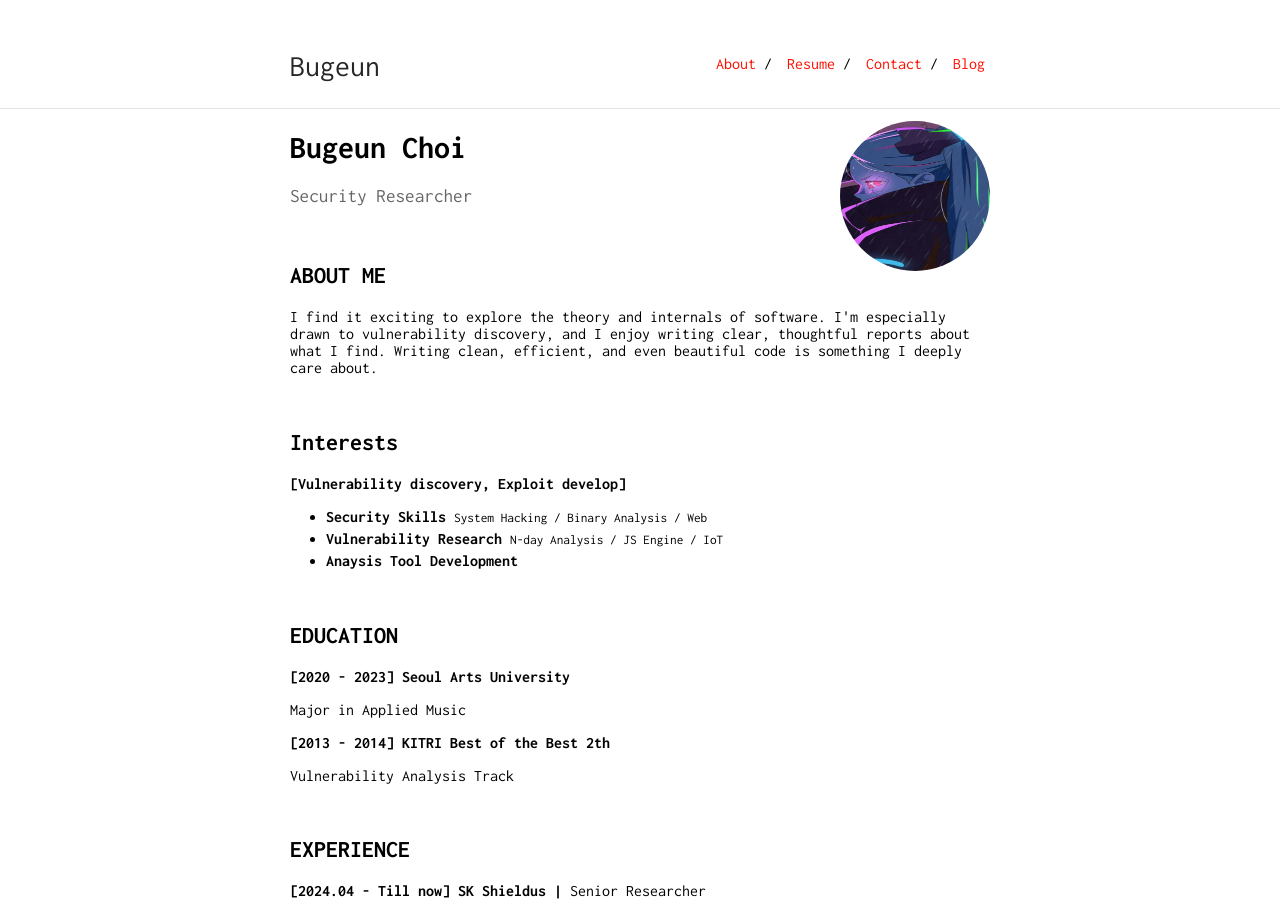
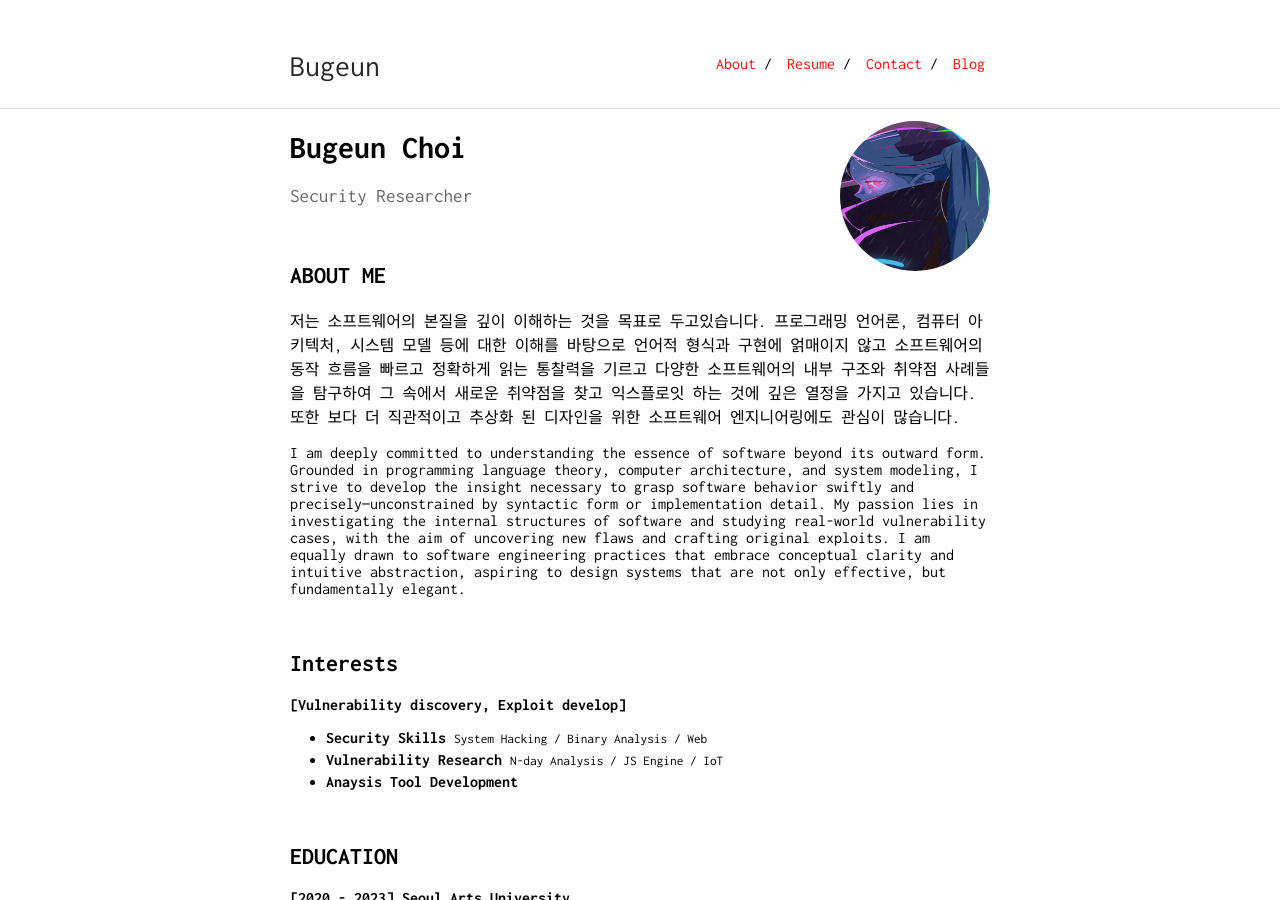
Before and after one commit to Bugeun/bugeun.github.io, a Jekyll site: the page built from index.md, in a window 1280 px wide and 900 px high. Built offline with Jekyll 4.4.1, drawn with Linux system fonts in a browser that asks for light colours.

Commit message:
Update index.md

```diff
--- a/index.md
+++ b/index.md
@@ -11,10 +11,20 @@ Security Researcher
 
 ## ABOUT ME
 
+<p>
+저는 소프트웨어의 본질을 깊이 이해하는 것을 목표로 두고있습니다.
 
-<p>I find it exciting to explore the theory and internals of software.
-I'm especially drawn to vulnerability discovery, and I enjoy writing clear, thoughtful reports about what I find.
-Writing clean, efficient, and even beautiful code is something I deeply care about.</p>
+프로그래밍 언어론, 컴퓨터 아키텍처, 시스템 모델 등에 대한 이해를 바탕으로 언어적 형식과 구현에 얽매이지 않고 소프트웨어의 동작 흐름을 빠르고 정확하게 읽는 통찰력을 기르고
+다양한 소프트웨어의 내부 구조와 취약점 사례들을 탐구하여 그 속에서 새로운 취약점을 찾고 익스플로잇 하는 것에 깊은 열정을 가지고 있습니다.
+
+또한 보다 더 직관적이고 추상화 된 디자인을 위한 소프트웨어 엔지니어링에도 관심이 많습니다.
+</p>
+<p>I am deeply committed to understanding the essence of software beyond its outward form.
+Grounded in programming language theory, computer architecture, and system modeling, I strive to develop the insight necessary to grasp software behavior swiftly and precisely—unconstrained by syntactic form or implementation detail.
+
+My passion lies in investigating the internal structures of software and studying real-world vulnerability cases, with the aim of uncovering new flaws and crafting original exploits.
+
+I am equally drawn to software engineering practices that embrace conceptual clarity and intuitive abstraction, aspiring to design systems that are not only effective, but fundamentally elegant.</p>
 &nbsp;
 
 <!--
```
